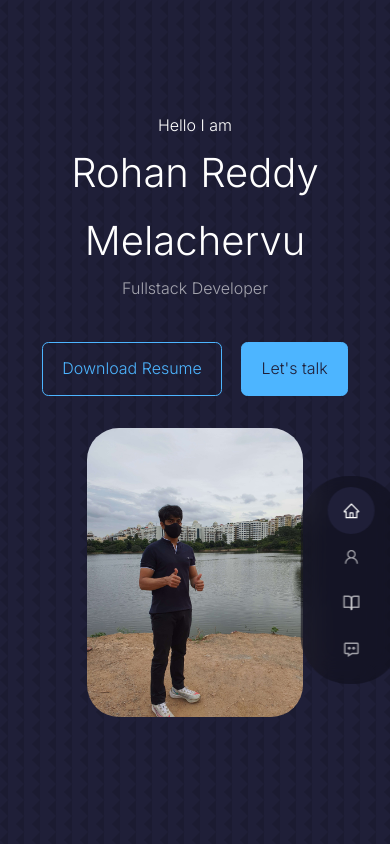
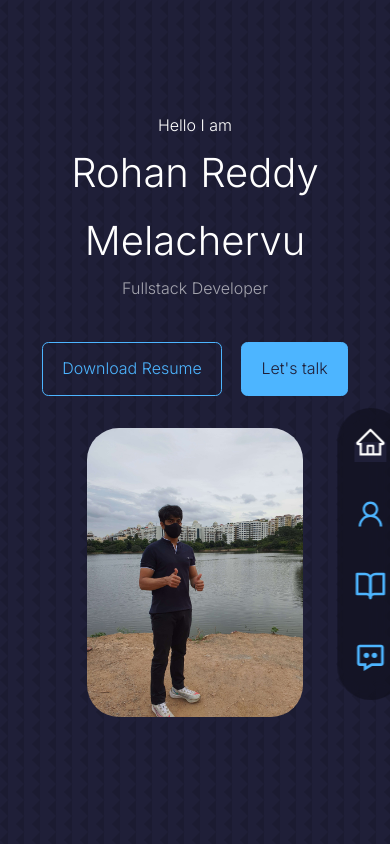
Before and after one commit to rohanreddymelachervu/portfolio, a React (Create React App) app: page / in a window 390 px wide. Shown: the top 844 px of the page. Built offline with nearby package versions, Linux system fonts and the light colour scheme.

Commit message:
editted navbar

```diff
--- a/src/components/header/CTA.jsx
+++ b/src/components/header/CTA.jsx
@@ -8,5 +8,4 @@ const CTA = () => {
     </div>
   )
 }
-
 export default CTA
--- a/src/components/nav/Nav.jsx
+++ b/src/components/nav/Nav.jsx
@@ -11,10 +11,10 @@ const Nav = () => {
   return (
     <nav>
       <ul>
-        <li><a href="#" onClick={() => setActiveNow('#home')} className={activeNow === '#' ? 'active' :  ''}><AiOutlineHome /></a></li>
-        <li><a href="#about" onClick={() => setActiveNow('#about')} className={activeNow==='#about' ? 'active' : ''}><AiOutlineUser /></a></li>
-        <li><a href="#experience" onClick={() => setActiveNow('#experience')} className={activeNow==='#experience' ? 'active' : ''}><FiBookOpen /></a></li>
-        <li><a href="#contact" onClick={() => setActiveNow('#contact')} className={activeNow==='#contact' ? 'active' : ''}><BiMessageDots /></a></li>
+        <li><a href="#" onClick={() => setActiveNow('#home')} className={activeNow === '#' ? 'active' :  ''}><AiOutlineHome size='2em' /></a></li>
+        <li><a href="#about" onClick={() => setActiveNow('#about')} className={activeNow==='#about' ? 'active' : ''}><AiOutlineUser size='2em'/></a></li>
+        <li><a href="#experience" onClick={() => setActiveNow('#experience')} className={activeNow==='#experience' ? 'active' : ''}><FiBookOpen size='2em'/></a></li>
+        <li><a href="#contact" onClick={() => setActiveNow('#contact')} className={activeNow==='#contact' ? 'active' : ''}><BiMessageDots size='2em'/></a></li>
       </ul>
     </nav>
   )
--- a/src/components/nav/nav.css
+++ b/src/components/nav/nav.css
@@ -1,28 +1,24 @@
-nav{
+nav > ul{
     background: rgba(0,0,0,0.3);
     list-style-type: none;
-    margin: 0;
     width: max-content;
-    height: auto;
-    display: block;
-    padding: 0.7rem 1.7rem;
-    z-index: 2;
+    height: max-content;
+    align-items: center;
+    padding: 0.7rem;
     position: fixed;
     left: 95%;
     transform: translateX(-50%);
     bottom: 10rem;
-    display: flex;
-    gap: 0.8rem;
     border-radius: 5rem;
     backdrop-filter: blur(15px);
 }
-nav a{
+nav > ul > li {
     background: transparent;
-    padding: 0.9rem;
-    border-radius: 50%;
-    display: flex;
+    padding: 1rem;
+    justify-content: space-evenly;
     color: var(--color-light);
-    font-size: 1.1rem;
+    height: max-content;
+    width: max-content;
 }
 nav a:hover{
     background: rgba(0,0,0,0.3);
@@ -32,38 +28,35 @@ nav a.active{
     color: var(--color-white);
 }
 @media screen and (max-width: 1024px){
-    nav{
+    nav > ul{
         background: rgba(0,0,0,0.3);
         list-style-type: none;
         width: max-content;
-        display: block;
-        padding: 0.7rem 1.7rem;
-        z-index: 2;
+        height: max-content;
+        align-items: center;
+        padding: 1rem;
         position: fixed;
-        left: 90%;
+        left: 95%;
         transform: translateX(-50%);
-        bottom: 10rem;
-        display: flex;
-        gap: 0.8rem;
-        border-radius: 3rem;
+        bottom: 15rem;
+        gap: 1rem;
+        border-radius: 5rem;
         backdrop-filter: blur(15px);
     }
 }
 @media screen and (max-width: 600px){
-    nav{
+    nav > ul{
         background: rgba(0,0,0,0.3);
         list-style-type: none;
         width: max-content;
-        display: block;
-        padding: 0.7rem 1.7rem;
-        z-index: 2;
+        height: max-content;
+        align-items: center;
+        padding: 0.1rem;
         position: fixed;
-        left: 90%;
+        left: 95%;
         transform: translateX(-50%);
-        bottom: 10rem;
-        display: flex;
-        gap: 0.8rem;
-        border-radius: 3rem;
+        bottom: 9rem;
+        border-radius: 5rem;
         backdrop-filter: blur(15px);
     }
 }
```
